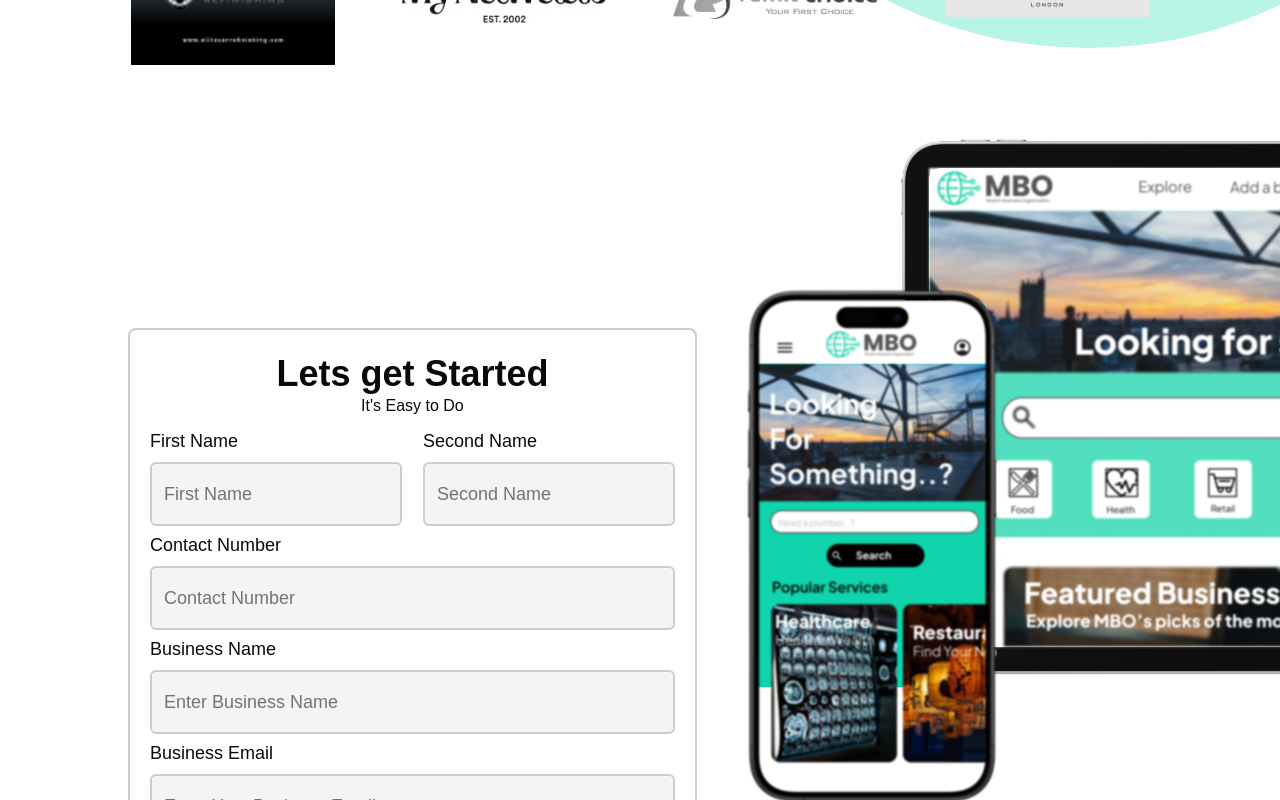
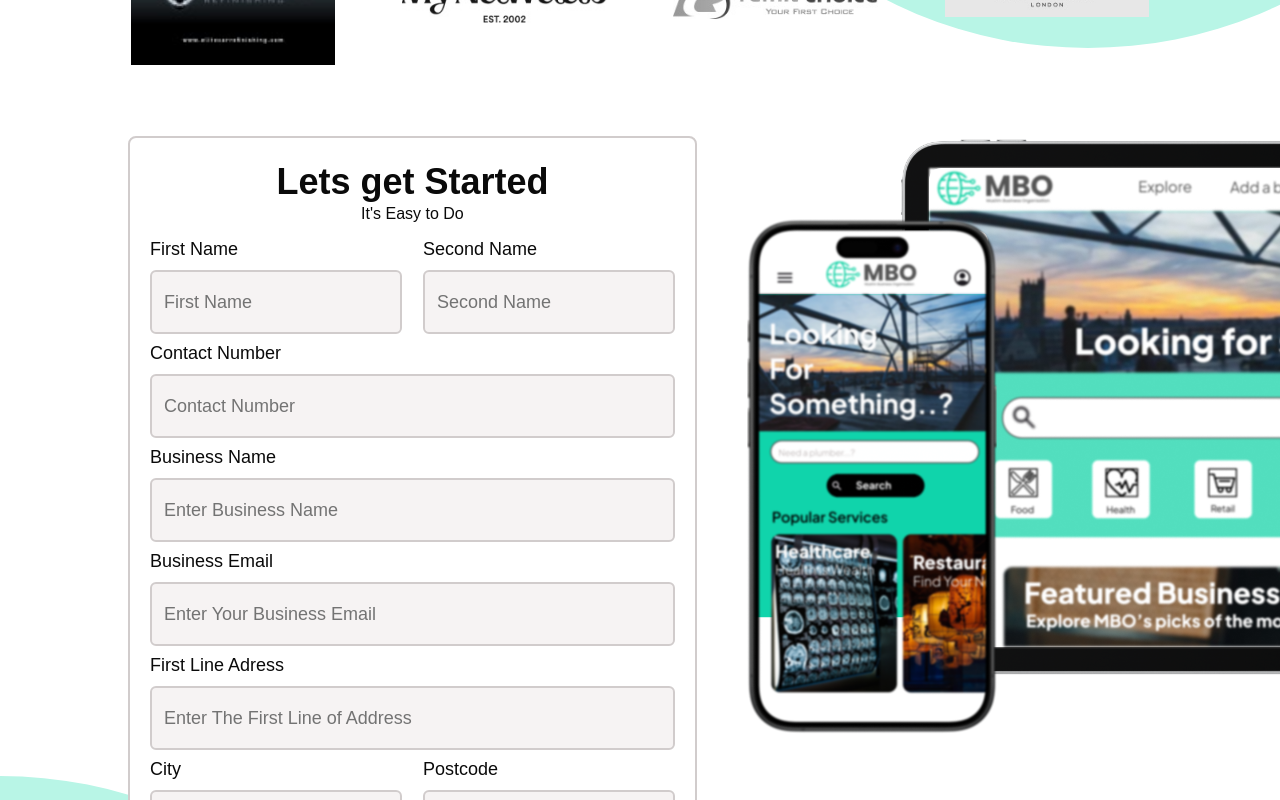
Before and after one commit to HashimChoudry/BMO_Registration, a Next.js app: page / in a window 1280 px wide. Shown: the part 400-1200 px from the top of the page. Built offline with nearby package versions, Linux system fonts and the light colour scheme.

Commit message:
pos changes for images

```diff
--- a/src/app/page.tsx
+++ b/src/app/page.tsx
@@ -35,12 +35,12 @@ export default async function Home() {
       <Header />
       <Slider/>
       <div className="w-full flex flex-col-reve md:flex-row">
-        <div className=" md:w-[60%] mt-10 pt-[24vh] w-full">
+        <div className=" md:w-[60%] mt-10 pt-[24vh] md:pt-0 w-full">
         <SignUpForm />
         </div>
         <div className=" mt-10 md:w-[48%]">
           <div className="">
-            <Image alt="iphone image" src={'/iphoneMockup.png'} width={250} height={550} className="absolute z-10 transform translate-y-[150px] translate-x-[50px] hidden md:block"/>
+            <Image alt="iphone image" src={'/iphoneMockup.png'} width={250} height={550} className="absolute z-10 transform translate-y-[80px] translate-x-[50px] hidden md:block"/>
             <Image alt="iphone image" src={'/iphoneMockup.png'} width={120} height={245} className=" inset-0 absolute z-10 transform md:hidden translate-x-[20px] translate-y-[390px]"/>
           </div>
           <div>
```
